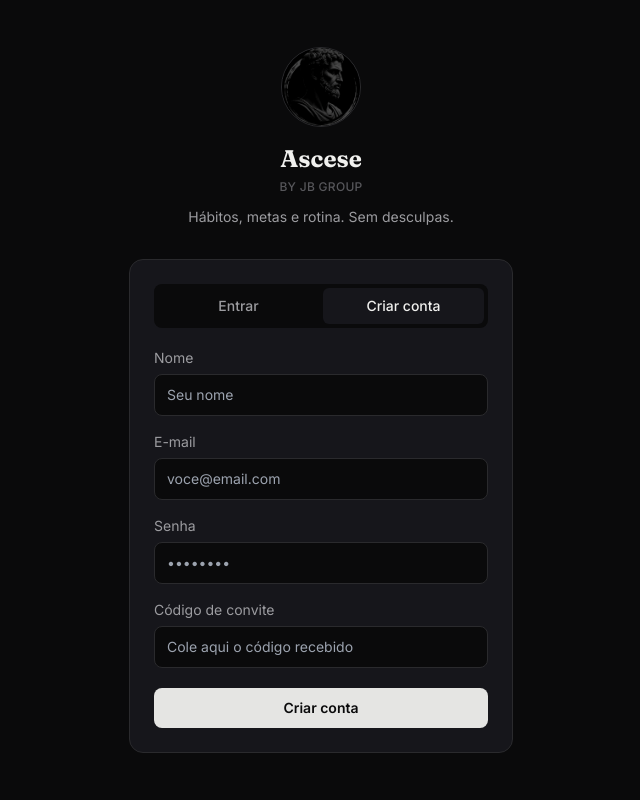
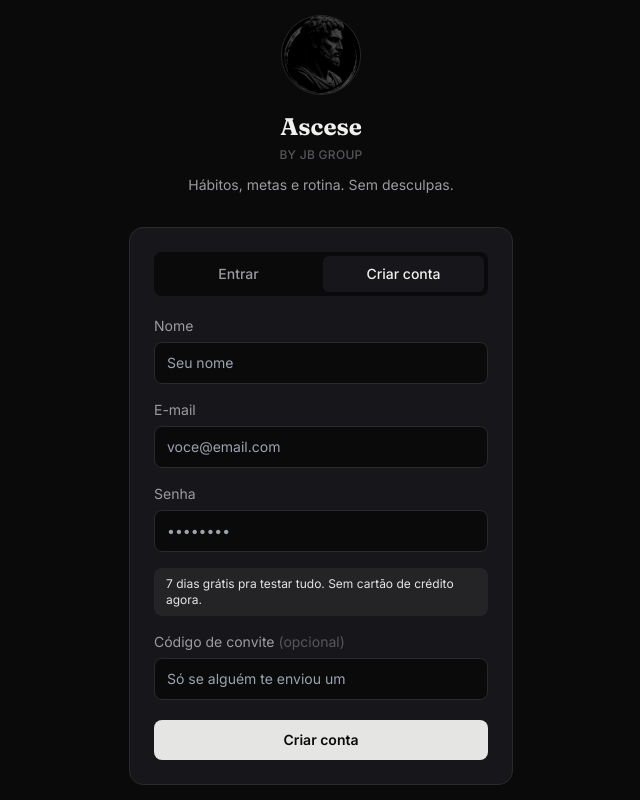
Before and after one commit to joedubazilio2018-hub/Project-X, a Next.js app: page /login in a window 1280 px wide. Both pictures are taken after a click on the button "Criar conta". Shown: the whole page, without its empty margins (319-959 px from the left). Built offline with nearby package versions, Linux system fonts and the light colour scheme; no server answers.

Commit message:
Update page.tsx

```diff
--- a/app/login/page.tsx
+++ b/app/login/page.tsx
@@ -38,9 +38,14 @@ export default function LoginPage() {
         router.refresh();
       }
     } else {
-      // Valida o código de convite ANTES de criar a conta
+      // Código de convite agora é OPCIONAL. Se a pessoa preencheu, a
+      // gente confere antes de criar a conta (dá um erro amigável na
+      // hora, em vez de deixar o banco rejeitar depois). Se deixou em
+      // branco, segue direto pro cadastro normal — a conta nasce em
+      // trial de 7 dias (isso é decidido no banco, não aqui).
       const codigoLimpo = codigoConvite.trim();
 
+      if (codigoLimpo) {
         const { data: codigoValido, error: erroValidacao } = await supabase.rpc(
           "validar_codigo_convite",
           { p_code: codigoLimpo }
@@ -51,12 +56,16 @@ export default function LoginPage() {
           setLoading(false);
           return;
         }
+      }
 
       const { error } = await supabase.auth.signUp({
         email,
         password,
         options: {
-          data: { nome: nome.trim(), invite_code: codigoLimpo },
+          data: {
+            nome: nome.trim(),
+            ...(codigoLimpo ? { invite_code: codigoLimpo } : {}),
+          },
           emailRedirectTo:
             typeof window !== "undefined"
               ? `${window.location.origin}/login`
@@ -214,18 +223,23 @@ export default function LoginPage() {
             </div>
 
             {mode === "signup" && (
+              <div className="rounded-lg bg-accent-dim px-3 py-2 text-xs text-accent">
+                7 dias grátis pra testar tudo. Sem cartão de crédito agora.
+              </div>
+            )}
+
+            {mode === "signup" && (
               <div>
                 <label htmlFor="codigo" className="mb-1.5 block text-sm text-ink-muted">
-                  Código de convite
+                  Código de convite <span className="text-ink-faint">(opcional)</span>
                 </label>
                 <input
                   id="codigo"
                   type="text"
-                  required
                   value={codigoConvite}
                   onChange={(e) => setCodigoConvite(e.target.value)}
                   className="w-full rounded-lg border border-base-border bg-base px-3 py-2.5 text-sm text-ink outline-none transition-colors focus:border-accent focus:ring-1 focus:ring-accent"
-                  placeholder="Cole aqui o código recebido"
+                  placeholder="Só se alguém te enviou um"
                 />
               </div>
             )}
```
Lines whose indentation alone changed are shown as unchanged.
